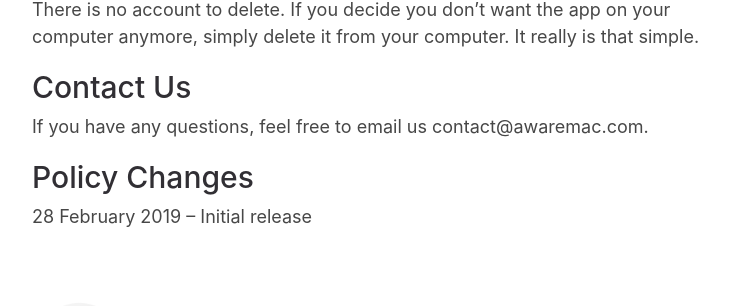
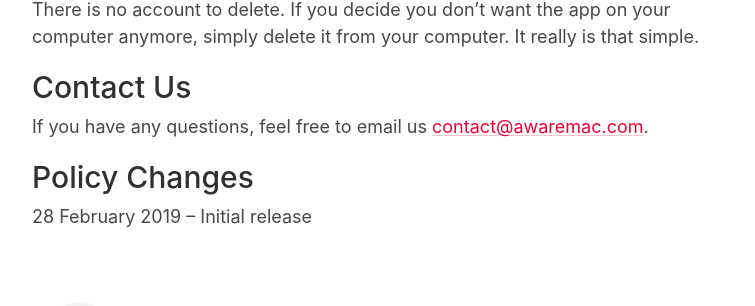
Before and after one commit to josh/Aware, a Jekyll site: the page built from privacy.html, in a window 1280 px wide. Shown: the part 1958-2264 px from the top of the page, without its empty margins (261-1016 px from the left). Built offline with Jekyll 4.4.1, drawn with Linux system fonts in a browser that asks for light colours; part of the change alters nothing that is shown.

```diff
--- a/privacy.html
+++ b/privacy.html
@@ -43,7 +43,7 @@ layout: default
 
   <h2>Contact Us</h2>
 
-  <p>If you have any questions, feel free to email us contact@awaremac.com.</p>
+  <p>If you have any questions, feel free to email us <a href="mailto:contact@awaremac.com">contact@awaremac.com</a>.</p>
 
   <h2>Policy Changes</h2>
 
```
